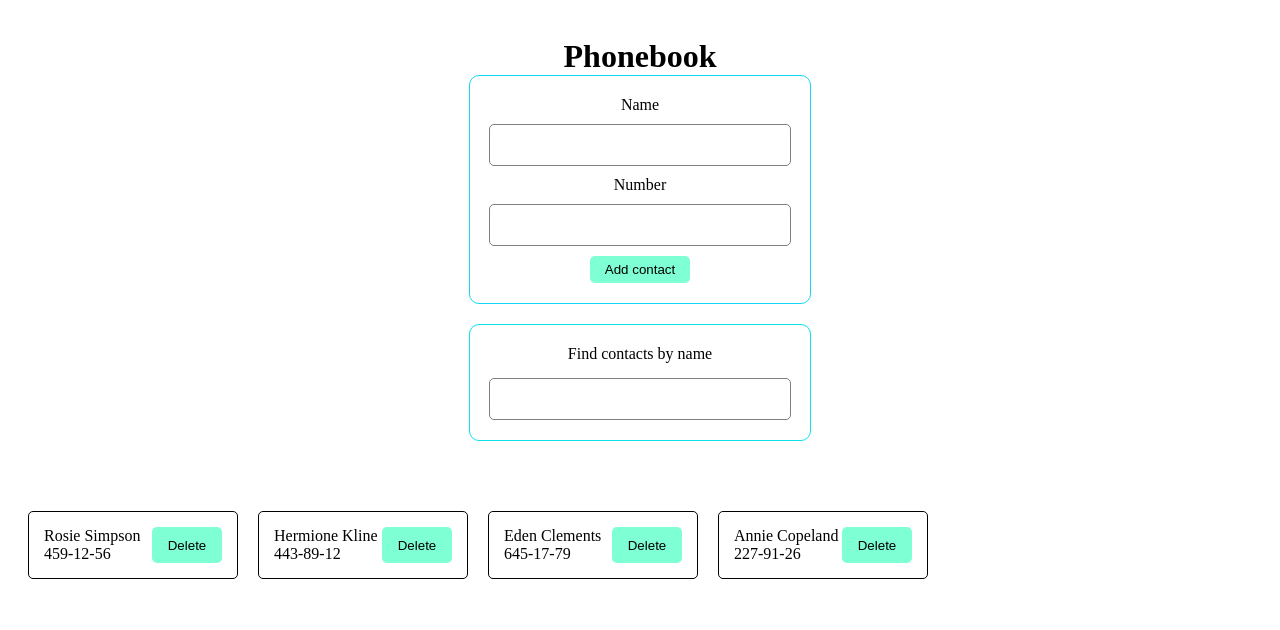
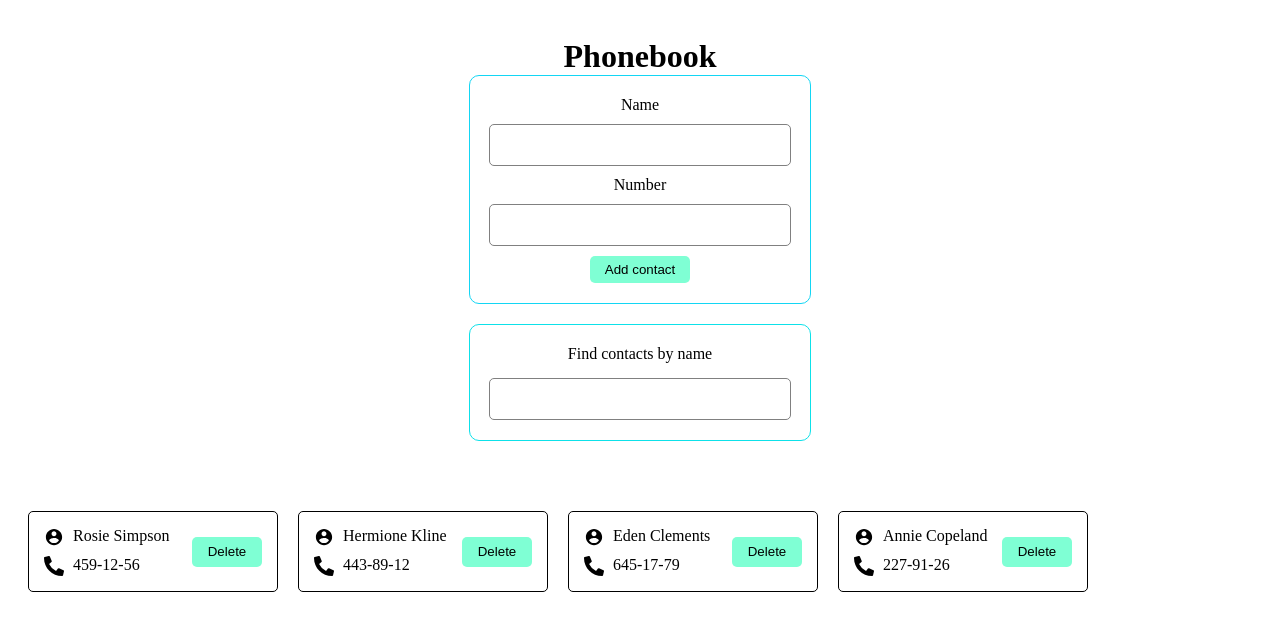
Before and after one commit to Hrechaniuk1/goit-react-hw-03-test, a React (Vite) app: page / in a window 1280 px wide. Shown: the top 630 px of the page. Built offline with nearby package versions, Linux system fonts and the light colour scheme.

Commit message:
css done 1

```diff
--- a/package.json
+++ b/package.json
@@ -15,6 +15,7 @@
     "modern-normalize": "^2.0.0",
     "react": "^18.2.0",
     "react-dom": "^18.2.0",
+    "react-icons": "^5.2.0",
     "yup": "^1.4.0"
   },
   "devDependencies": {
--- a/src/Components/Contact/Contact.jsx
+++ b/src/Components/Contact/Contact.jsx
@@ -1,3 +1,5 @@
+import { IoMdContact } from "react-icons/io";
+import { FaPhoneAlt } from "react-icons/fa";
 import css from './Contact.module.css'
 
 export default function Contact({ userName, userNumber, id, deleteC }) {
@@ -9,8 +11,8 @@ export default function Contact({ userName, userNumber, id, deleteC }) {
     return (
         <div className={css.container}>
             <ul>
-                <li>{userName}</li>
-                <li>{userNumber}</li>
+                <li className={css.listItem}><IoMdContact size={20} />{userName}</li>
+                <li className={css.listItem}><FaPhoneAlt size={20} />{userNumber}</li>
             </ul>
             <button className={css.btn} onClick={deleteHandler}>Delete</button>
         </div>
--- a/src/Components/Contact/Contact.module.css
+++ b/src/Components/Contact/Contact.module.css
@@ -11,6 +11,9 @@
 .btn {
     background-color: aquamarine;
     width: 70px;
+    height: 30px;
+    margin-top: auto;
+    margin-bottom: auto;
     border: 1px solid transparent;
     outline: transparent;
     border-radius: 5px;
@@ -20,3 +23,12 @@
 .btn:hover {
     box-shadow: 2px 2px 10px black;
 }
+
+.listItem {
+    display: flex;
+    gap: 9px;
+}
+
+.listItem:not(:last-child) {
+margin-bottom: 9px;
+}
--- a/src/Components/ContactList/ContactList.module.css
+++ b/src/Components/ContactList/ContactList.module.css
@@ -7,5 +7,5 @@
 }
 
 .listItem {
-    width: 210px;
+    width: 250px;
 }
```
Also changed, not shown: 1 other file (tests, documents, lock files or other folders).
